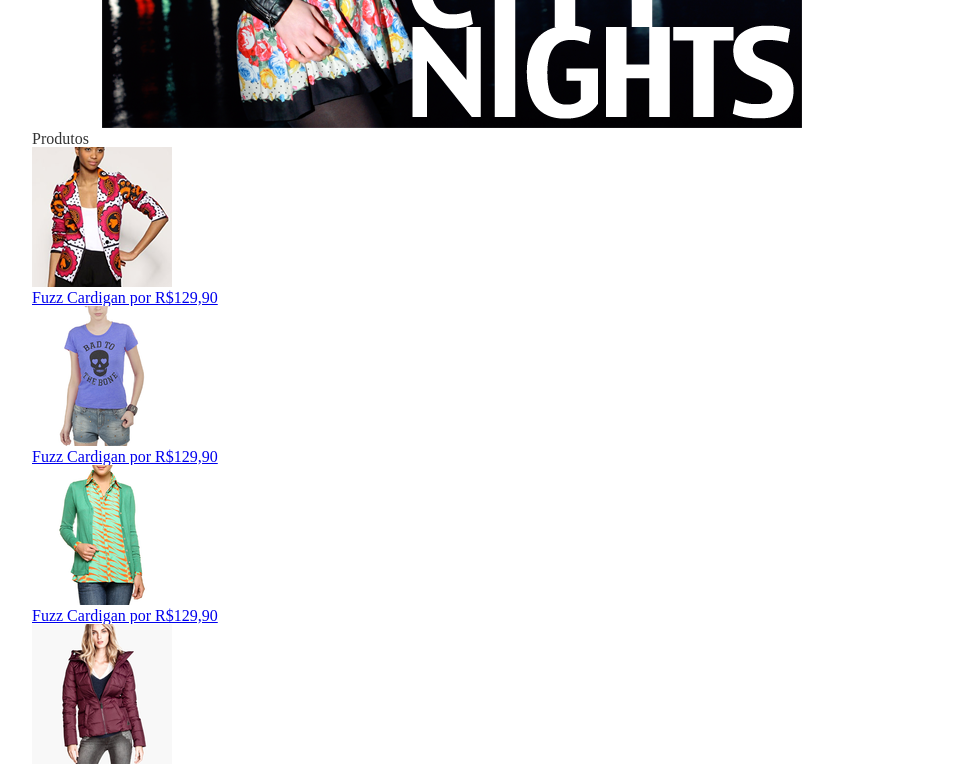
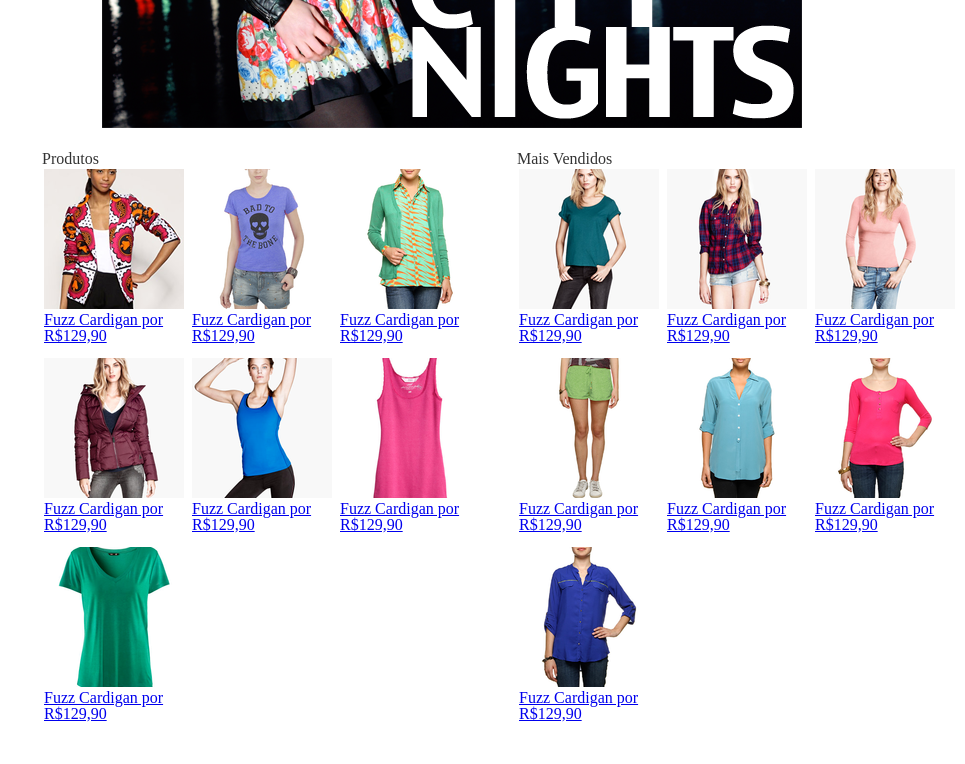
Before and after one commit to letticiaAndrade/Mirror-Fashion, a plain HTML site: page mirrorfashion/index.html in a window 1280 px wide. Shown: the part 440-1204 px from the top of the page, without its empty margins (138-1103 px from the left). Drawn offline with Linux system fonts and the light colour scheme.

Commit message:
adicionando estilo nos itens de produto das listas

```diff
--- a/mirrorfashion/css/estilos.css
+++ b/mirrorfashion/css/estilos.css
@@ -72,3 +72,21 @@ header {
 .destaque {
     margin-top: 10px;
 }
+.painel {
+    margin: 10px 0;
+    padding: 10px;
+    width: 445px;
+}
+.novidades {
+    float: left;
+}
+.mais-vendidos {
+    float: right;
+}
+.painel li {
+    display: inline-block;
+    vertical-align: top;
+    width: 140px;
+    margin: 2px;
+    padding-bottom: 10px;
+}
```
